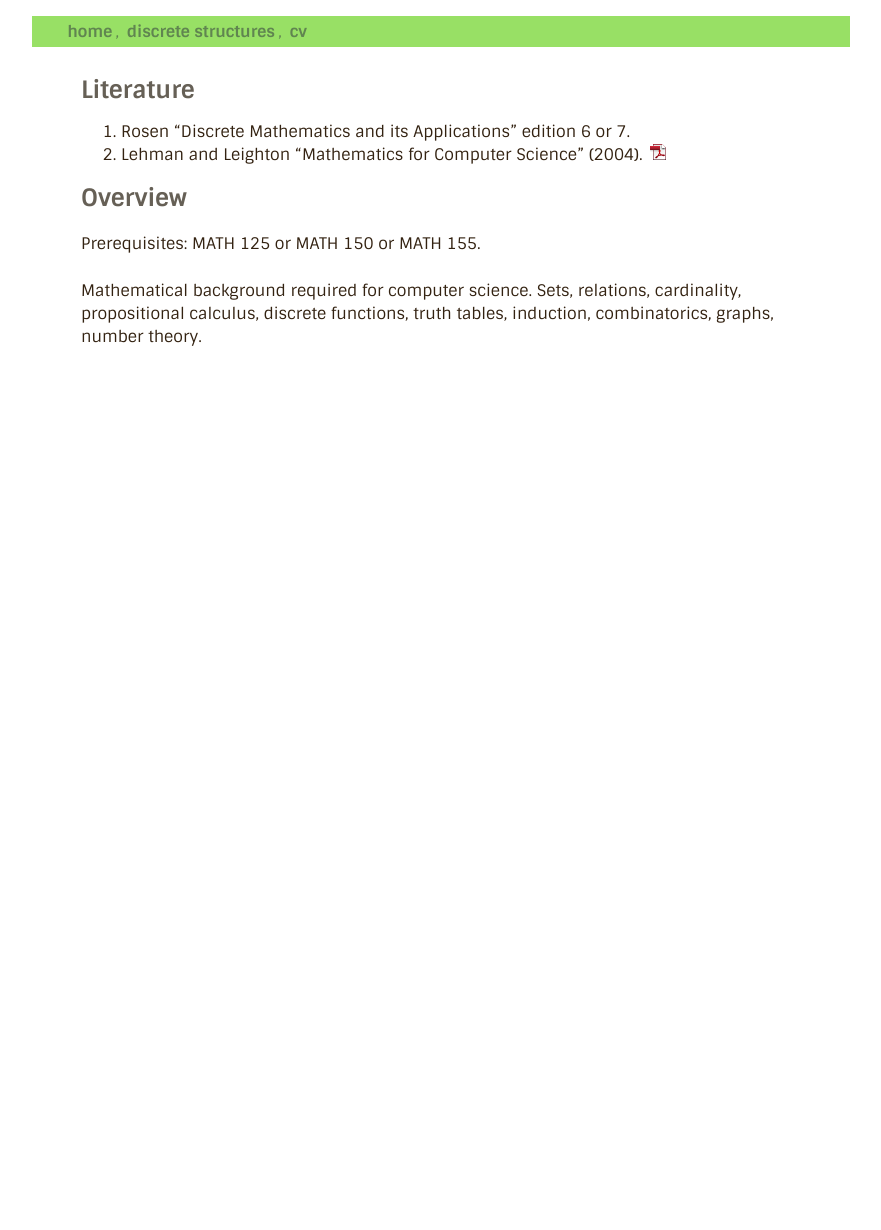
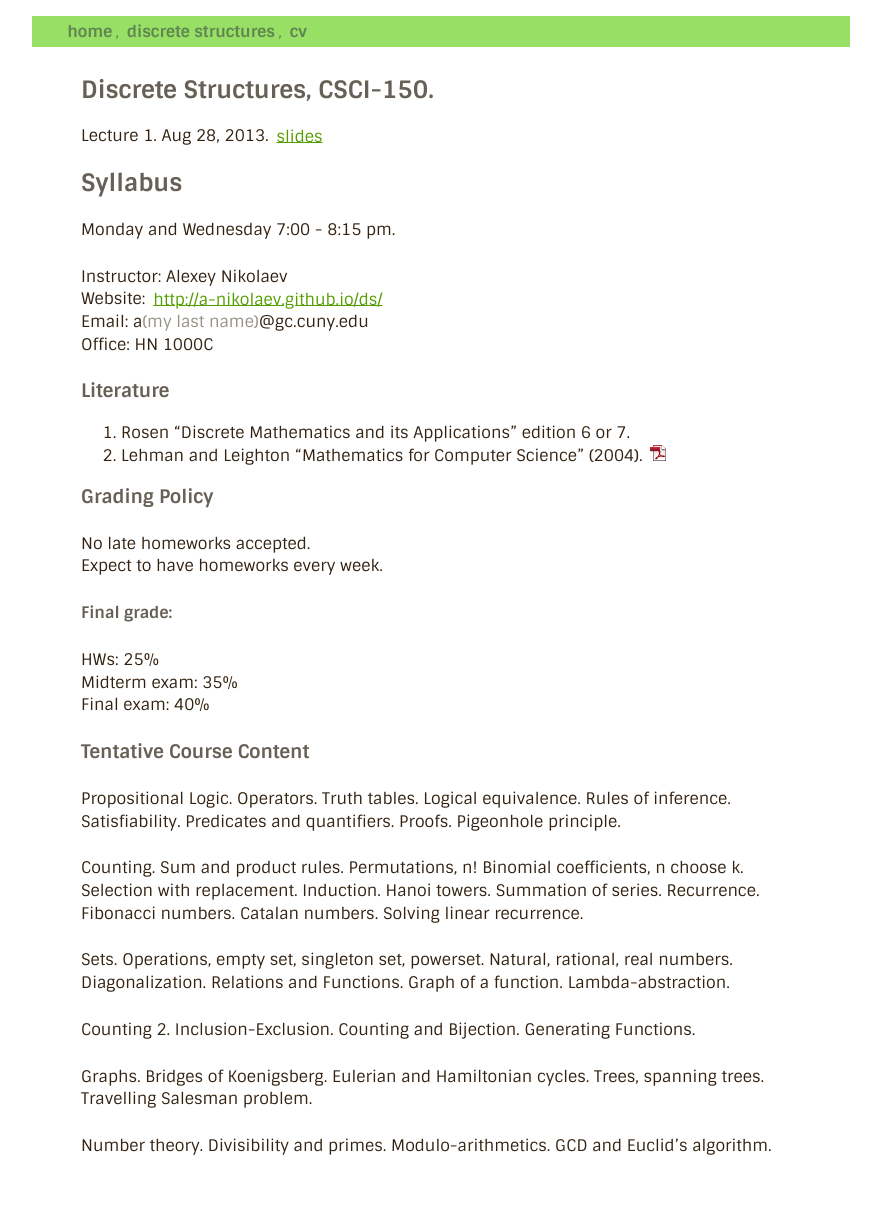
Before and after one commit to a-nikolaev/a-nikolaev.github.io, a Jekyll site: the page built from ds/index.markdown, in a window 1280 px wide. Shown: the whole page, without its empty margins (199-1080 px from the left). Built offline with Jekyll 4.4.1, drawn with Linux system fonts in a browser that asks for light colours; Markdown is read by kramdown in place of the engine named in the settings; before the commit the page ends 980 px from its top, so only the background shows below that.

Commit message:
added syllabus and lecture 1 slides

```diff
--- a/ds/index.markdown
+++ b/ds/index.markdown
@@ -3,17 +3,55 @@ layout: page
 title: CSCI 150 - Discrete Structures
 ---
 
-##Literature
+## Discrete Structures, CSCI-150.
+
+Lecture 1. Aug 28, 2013. [slides](/ds/docs/lec1.pdf)
+
+## Syllabus
+
+Monday and Wednesday 7:00 - 8:15 pm.
+
+Instructor: Alexey Nikolaev
+Website: <http://a-nikolaev.github.io/ds/>
+Email: a<span style="color:#969086;">(my last name)</span>@gc.cuny.edu
+Office: HN 1000C
+
+### Literature
 1. Rosen "Discrete Mathematics and its Applications" edition 6 or 7.
 2. Lehman and Leighton "Mathematics for Computer Science" (2004).
 [![pdf][pdfimg]](/docs/mit-mathcs.pdf)
 
+### Grading Policy
+No late homeworks accepted.
+Expect to have homeworks every week.
 
-## Overview
-Prerequisites: MATH 125 or MATH 150 or MATH 155.
+####Final grade:
+  HWs: 25%
+  Midterm exam: 35%
+  Final exam: 40%
 
-Mathematical background required for computer science.
-Sets, relations, cardinality, propositional calculus, discrete functions, truth tables,
-induction, combinatorics, graphs, number theory.
+### Tentative Course Content
+Propositional Logic. Operators. Truth tables. Logical equivalence.
+Rules of inference. Satisfiability.
+Predicates and quantifiers.
+Proofs. Pigeonhole principle.
+
+Counting. Sum and product rules.
+Permutations, n! Binomial coefficients, n choose k. Selection with replacement.
+Induction. Hanoi towers. Summation of series.
+Recurrence. Fibonacci numbers. Catalan numbers. Solving linear recurrence.
+
+Sets. Operations, empty set, singleton set, powerset.
+Natural, rational, real numbers.
+Diagonalization. Relations and Functions.
+Graph of a function. Lambda-abstraction.
+
+Counting 2. Inclusion-Exclusion.
+Counting and Bijection. Generating Functions.
+
+Graphs. Bridges of Koenigsberg. Eulerian and Hamiltonian cycles.
+Trees, spanning trees. Travelling Salesman problem.
+
+Number theory. Divisibility and primes. Modulo-arithmetics. GCD and Euclid's algorithm.
 
 [pdfimg]: /img/pdf1.png
```
Also changed, not shown: index.markdown (+7 -0 lines), 1 other file.
